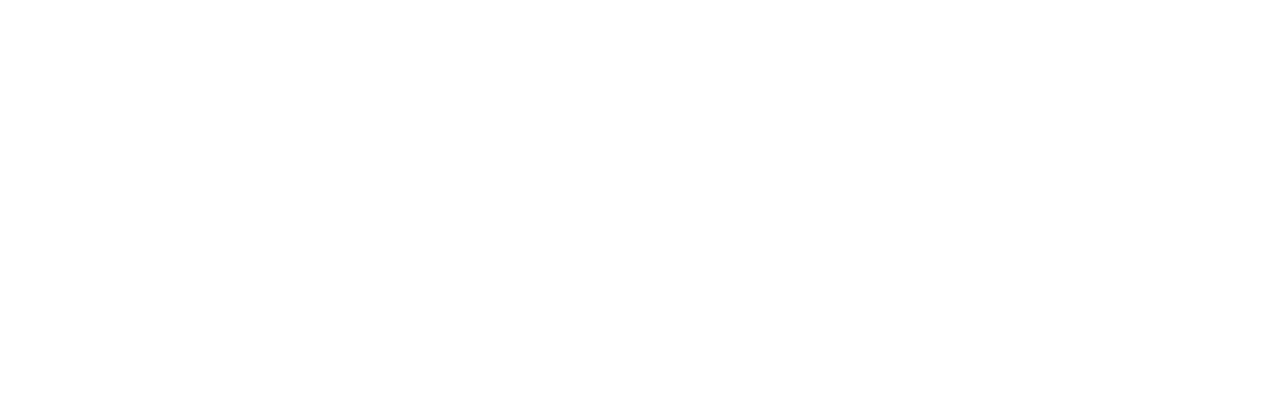
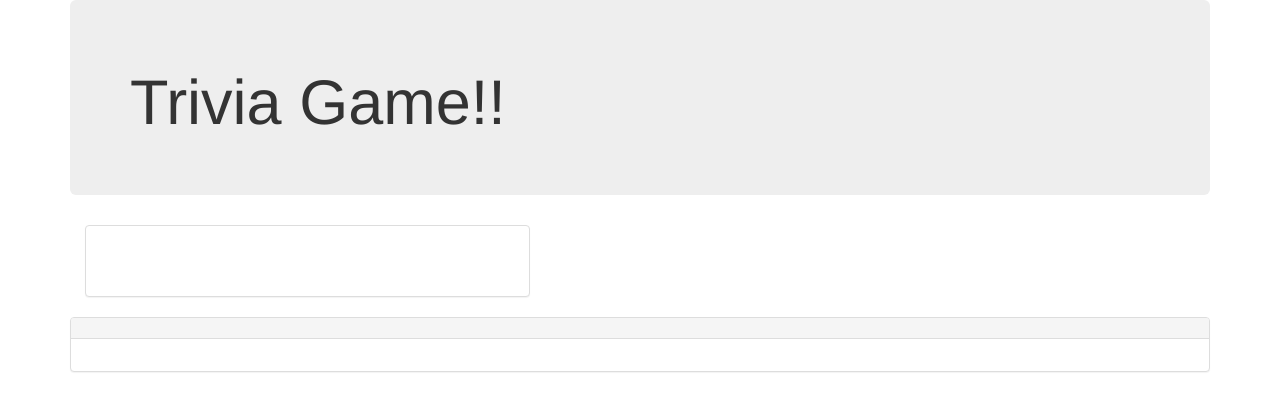
Before and after one commit to TJ-Martinez/TriviaGame, a plain HTML site: page index.html in a window 1280 px wide. Drawn offline with nearby package versions, Linux system fonts and the light colour scheme.

Commit message:
created the question answer and scoreboard section using bootstrap

```diff
--- a/index.html
+++ b/index.html
@@ -13,8 +13,78 @@
 </head>
 <body>
 
+<div class="container">
+
+<div class="row">
+    <div class="col-xs-12">
+        <div class="jumbotron">
+            <h1>Trivia Game!!</h1>
+        </div>
+    </div>
+</div>
+<!--Used Bootstrap in html for rows and columns for the middle section which contains the question, answers, and scoreboard-->
+ <!-- Scoreboard -->
+ <div clas="row">
+ <div class="col-xs-12 col-md-5">
+    <div class="panel panel-default" id="scoreboard">
+        <div class="panel-body">
+            <div class="row" id="scoreboard-title">
+                <div class="col-xs-4">
+                    <h3 id="scoreboard-lbl-left"></h3> <!---was trying to use float in css but this made it much easier to keep everything aligned.-->
+                </div>
+                <div class="col-xs-4">
+                    <h3 id="scoreboard-lbl-center"></h3>
+                </div>
+                <div class="col-xs-4">
+                    <h3 id="scoreboard-lbl-right"></h3>
+                </div>
+            </div>
+            <div class="row">
+                <div class="col-xs-4">
+                    <h2 class="scoreboard-content" id="scoreboard-left"></h2> <!---left side of scoreboard shows correctly answered-->
+                </div>
+                <div class="col-xs-4">
+                    <h2 class="scoreboard-content" id="timer"></h2>
+                </div>
+                <div class="col-xs-4">
+                    <h2 class="scoreboard-content" id="scoreboard-right"> </h2>   <!--right side shows incorrect-->
+                </div>
+            </div>
+        </div>
+    </div>
+</div>
+
+
+
+<div class="row">
+    <div class="col-xs-12">
+        <div class="panel panel-default">
+            <div class="panel-heading">
+                <h4 class="panel-title" id="title"></h4>
+            </div>
+            <div class="panel-body">
+                <div class="row">
+                    <!--Main Section-->
+                    <div class="col-xs-12 col-md-7">
+                        <div id="content"> <!---where the questions and multiple choice answers go-->
+                        </div>
+                    </div>
+                     <div class="col-xs-12" id="restart">
+                         </div>
+                </div>
+                        </div>
+                    </div>
+                </div>
+            </div>
+        </div>
+    </div>
+
+
 </body>
 </html>
 
 </body>
 </html>
+
+</body>
+</html>
```
